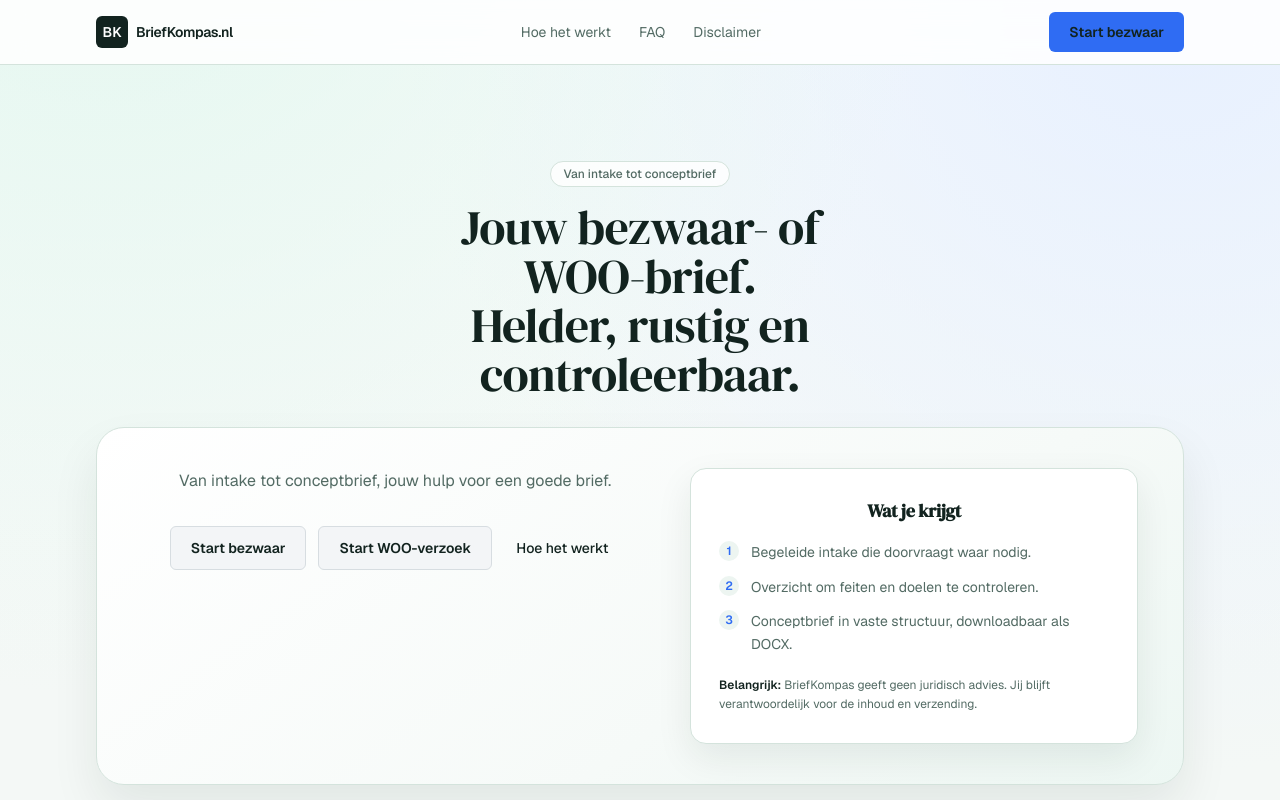
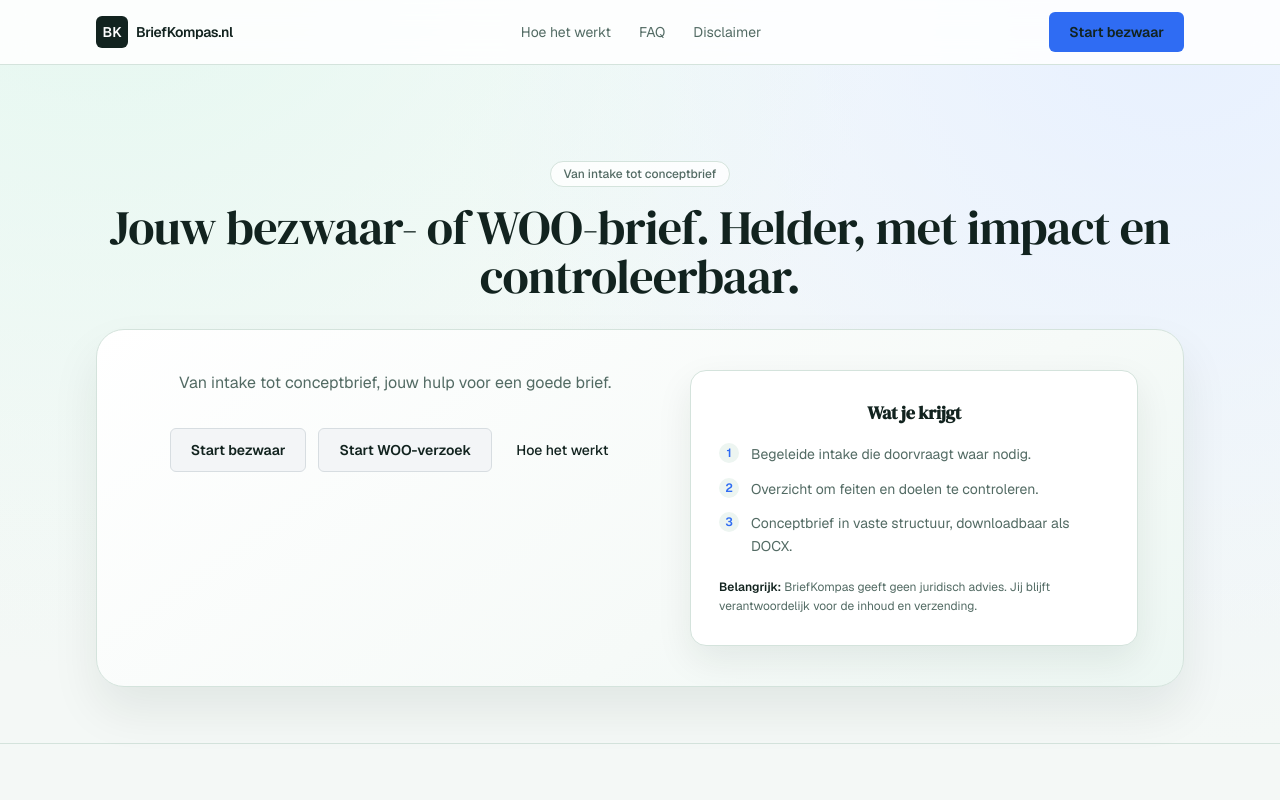
Before and after one commit to Stephanoud/briefkompas2, a Next.js app: page / in a window 1280 px wide. Shown: the top 800 px of the page. Built offline with nearby package versions, Linux system fonts and the light colour scheme.

Commit message:
Make hero intro headline full-width and update wording

```diff
--- a/app/page.tsx
+++ b/app/page.tsx
@@ -43,8 +43,8 @@ export default function Page() {
               <p className="inline-flex items-center rounded-full border border-[var(--border)] bg-white/80 px-3 py-1 text-xs font-medium text-[var(--muted)]">
                 Van intake tot conceptbrief
               </p>
-              <h1 className="mx-auto mt-4 max-w-[15ch] text-4xl leading-[1.02] tracking-[-0.02em] sm:text-5xl">
-                Jouw bezwaar- of WOO-brief. Helder, rustig en controleerbaar.
+              <h1 className="mx-auto mt-4 w-full text-4xl leading-[1.02] tracking-[-0.02em] sm:text-5xl">
+                Jouw bezwaar- of WOO-brief. Helder, met impact en controleerbaar.
               </h1>
             </div>
 
```
